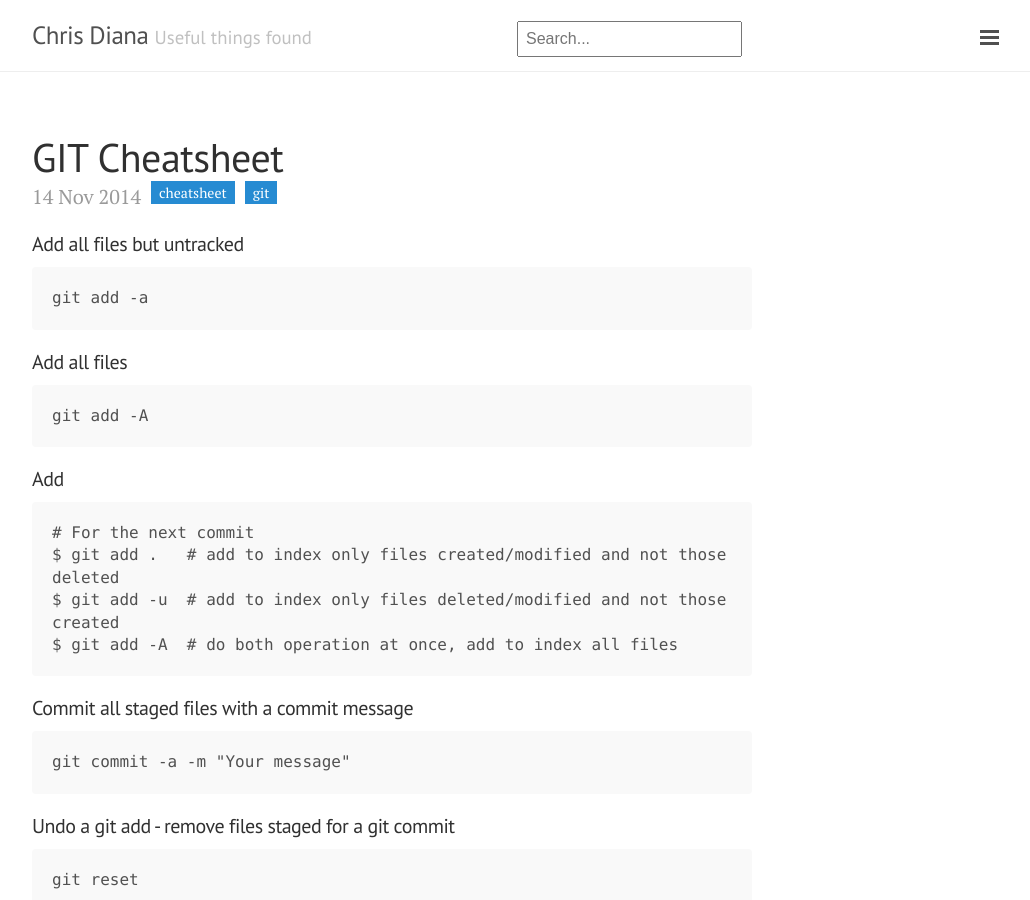
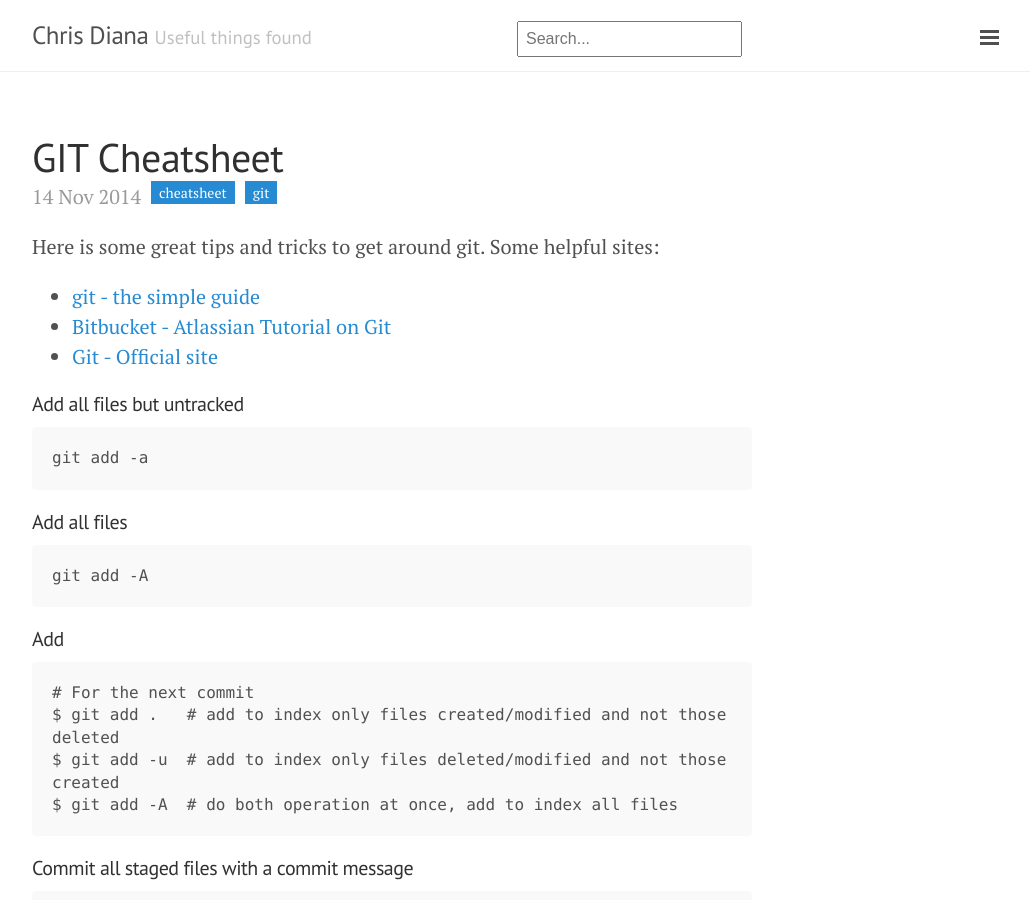
Before and after one commit to chrisdiana/cdmedia.github.io, a Jekyll site: the page built from _posts/2014-11-14-cheatsheet-git.md, in a window 1280 px wide and 900 px high. Shown: the whole window, without its empty margins (248-1278 px from the left). Built offline with Jekyll 4.4.1, drawn with Linux system fonts in a browser that asks for light colours; nearby versions of some CDN libraries; Markdown is read by kramdown in place of the engine named in the settings; comment, search, counter and statistics services are not loaded.

Commit message:
new post

```diff
--- a/_posts/2014-11-14-cheatsheet-git.md
+++ b/_posts/2014-11-14-cheatsheet-git.md
@@ -4,6 +4,12 @@ title: GIT Cheatsheet
 comments: true
 tags: [cheatsheet, git]
 ---
+
+Here is some great tips and tricks to get around git.
+Some helpful sites:
+* [git - the simple guide](http://rogerdudler.github.io/git-guide/)
+* [Bitbucket - Atlassian Tutorial on Git](https://www.atlassian.com/git/tutorials/setting-up-a-repository)
+* [Git - Official site](http://git-scm.com/book/en/v2/Getting-Started-About-Version-Control)
 
 #### Add all files but untracked
 
```
